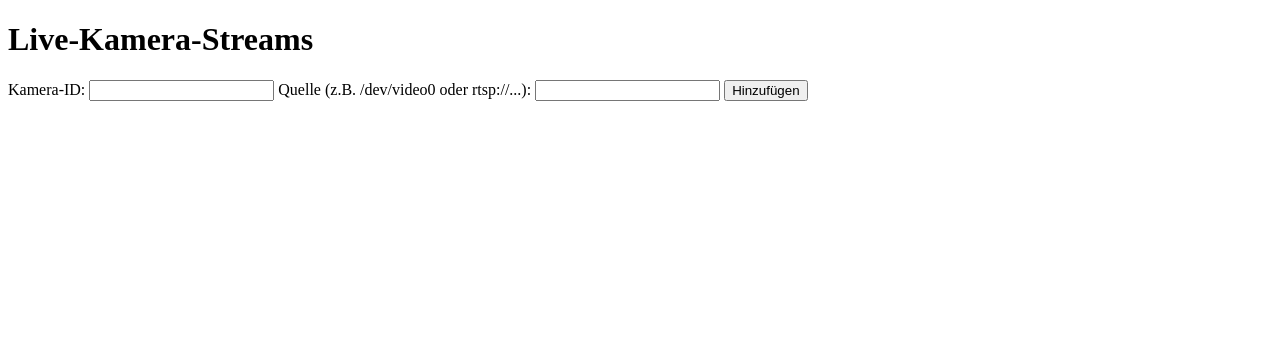
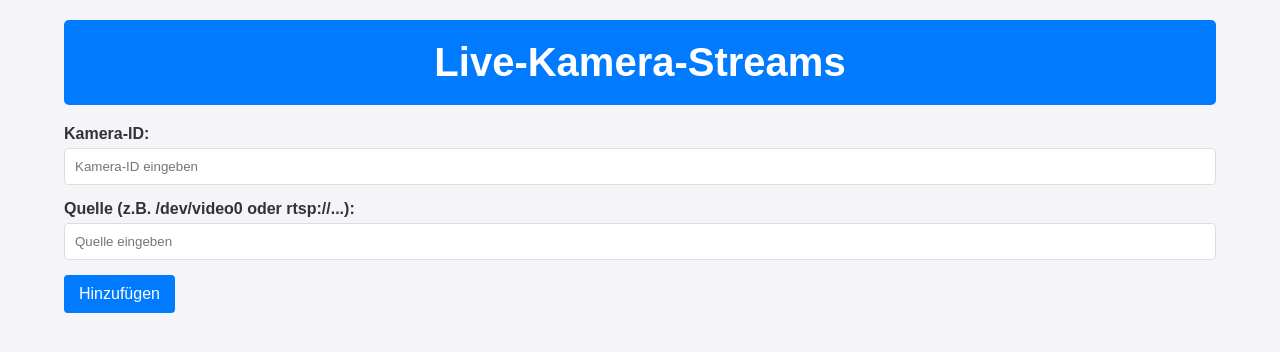
Before and after one commit to Eli005-ui/main_rec, a FastAPI app: page / in a window 1280 px wide. Shown: the top 352 px of the page. Run offline with FastAPI, Linux system fonts and the light colour scheme; data that the repository does not hold is empty.

Commit message:
Refactor index.html to enhance layout and styling for camera stream inputs

```diff
--- a/templates/index.html
+++ b/templates/index.html
@@ -3,14 +3,98 @@
 <head>
     <title>Live Kameras</title>
     <script src="/static/js/app.js" defer></script>
+    <style>
+        body {
+            font-family: Arial, sans-serif;
+            background-color: #f4f4f9;
+            margin: 0;
+            padding: 0;
+            color: #333;
+        }
+        .container {
+            width: 90%;
+            max-width: 1200px;
+            margin: 0 auto;
+            padding: 20px;
+        }
+        header {
+            text-align: center;
+            padding: 20px 0;
+            background-color: #007BFF;
+            color: white;
+            border-radius: 5px;
+            margin-bottom: 20px;
+        }
+        h1 {
+            margin: 0;
+            font-size: 2.5em;
+        }
+        .form-group {
+            margin-bottom: 15px;
+        }
+        .form-group label {
+            display: block;
+            margin-bottom: 5px;
+            font-weight: bold;
+        }
+        .form-group input {
+            width: 100%;
+            padding: 10px;
+            border: 1px solid #ddd;
+            border-radius: 4px;
+            box-sizing: border-box;
+        }
+        button {
+            background-color: #007BFF;
+            color: white;
+            border: none;
+            padding: 10px 15px;
+            border-radius: 4px;
+            cursor: pointer;
+            font-size: 1em;
+        }
+        button:hover {
+            background-color: #0056b3;
+        }
+        #streams {
+            display: grid;
+            grid-template-columns: repeat(auto-fill, minmax(300px, 1fr));
+            gap: 20px;
+            margin-top: 20px;
+        }
+        .stream {
+            background-color: #fff;
+            border-radius: 5px;
+            padding: 10px;
+            box-shadow: 0 2px 5px rgba(0,0,0,0.1);
+        }
+        @media (max-width: 768px) {
+            .container {
+                width: 95%;
+            }
+            #streams {
+                grid-template-columns: 1fr;
+            }
+        }
+    </style>
 </head>
 <body>
-    <h1>Live-Kamera-Streams</h1>
-    <form id="addForm">
-        Kamera-ID: <input type="text" id="cam_id">
-        Quelle (z.B. /dev/video0 oder rtsp://...): <input type="text" id="source">
-        <button type="submit">Hinzufügen</button>
-    </form>
-    <div id="streams"></div>
+    <div class="container">
+        <header>
+            <h1>Live-Kamera-Streams</h1>
+        </header>
+        <form id="addForm">
+            <div class="form-group">
+                <label for="cam_id">Kamera-ID:</label>
+                <input type="text" id="cam_id" placeholder="Kamera-ID eingeben">
+            </div>
+            <div class="form-group">
+                <label for="source">Quelle (z.B. /dev/video0 oder rtsp://...):</label>
+                <input type="text" id="source" placeholder="Quelle eingeben">
+            </div>
+            <button type="submit">Hinzufügen</button>
+        </form>
+        <div id="streams"></div>
+    </div>
 </body>
 </html>
```
